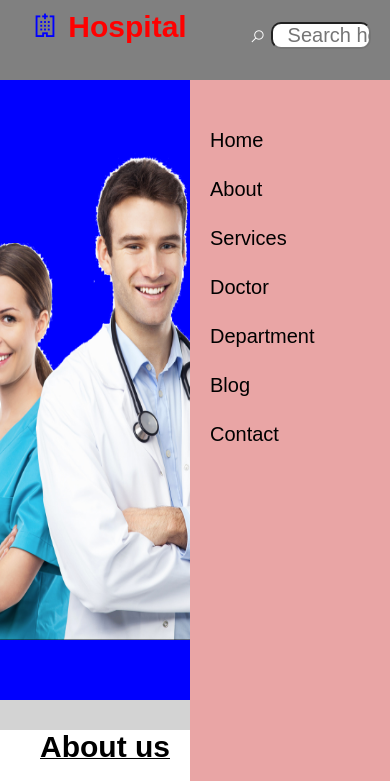
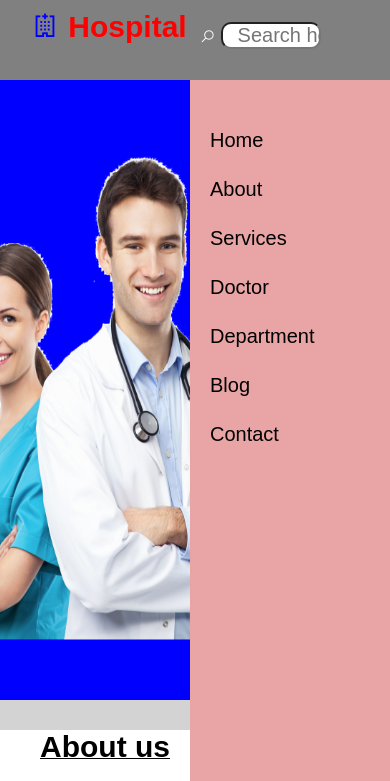
Before and after one commit to danielogwok/hospital, a plain HTML site: page index.html in a window 390 px wide. Shown: the top 781 px of the page. Drawn offline with nearby package versions, Linux system fonts and the light colour scheme.

Commit message:
search change

```diff
--- a/css/style.css
+++ b/css/style.css
@@ -880,8 +880,9 @@
 }
 .search{
     position: absolute;
-    margin-left:250px;
+    margin-left:200px;
     font-size: 20px;
+    margin-top: -20px;
 }
 .search input{
     width: 100px;
```
